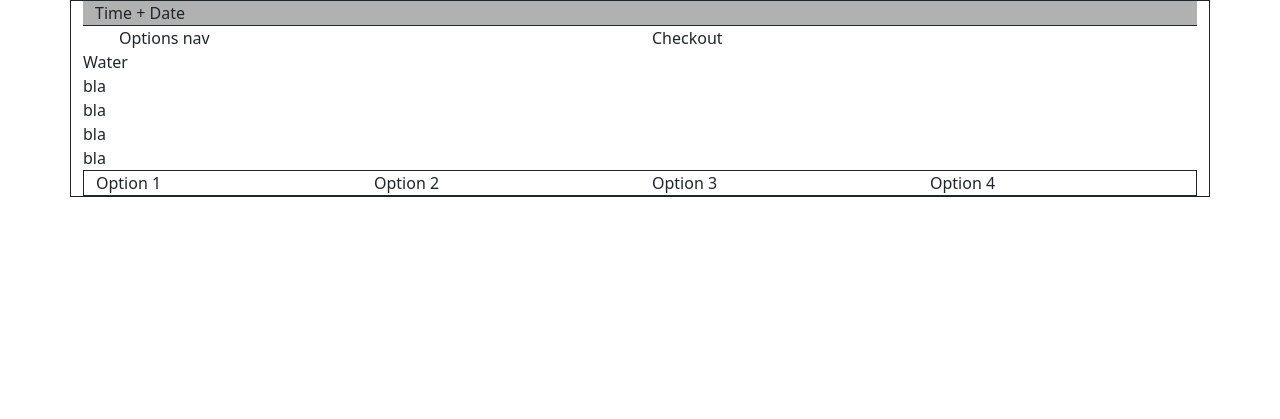
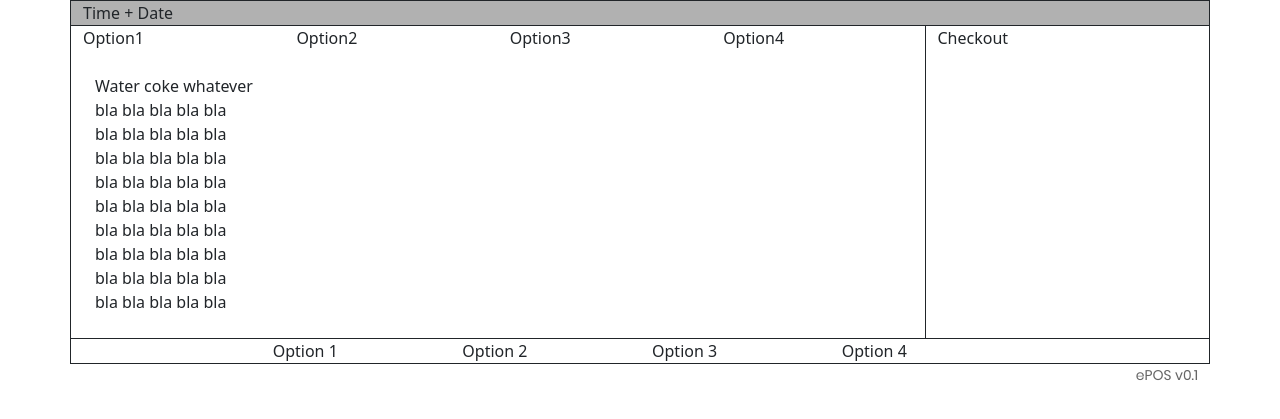
Before and after one commit to JEspitiaBriers/ePOS_University, a PHP site: page / in a window 1280 px wide. Shown: the top 419 px of the page. Run offline with PHP 8.4, Linux system fonts and the light colour scheme.

Commit message:
html structure and css amended

```diff
--- a/ePOS/index.html
+++ b/ePOS/index.html
@@ -12,30 +12,57 @@
     </head>
 
     <body>
-    <div id="superContainer" class="container border border-dark">
-        <div id="time" class="container border-bottom border-dark">
+       <div id="superContainer" class="containerSS">
+            <div id="time" class="container border border-dark">
                 Time + Date
             </div>
-        <div id="mainContainer" class="container border-top-0 border-dark">
+            <div id="mainContainer" class="container border-start border-end border-dark">
                 <div class="row">
-
-                <div id="itemsSelection" class="col border-dark">
-                    <nav class="container" class="border-bottom border-dark">Options nav</nav>
-                    <div class="row">Water <br>bla <br>bla <br>bla<br>bla</div>
+                    <div id="itemsSelection" class="col-9 border-dark">
+                        <nav class="col ">
+                            <div class="row">
+                                <div class="col">Option1</div>
+                                <div class="col">Option2</div>
+                                <div class="col">Option3</div>
+                                <div class="col">Option4</div>
                             </div>
-                <div id="checkout" class="col">Checkout</div>
+                        </nav>
+                        <div class="row p-4">
+                            Water coke whatever
+                            <br>bla bla bla bla bla
+                            <br>bla bla bla bla bla
+                            <br>bla bla bla bla bla
+                            <br>bla bla bla bla bla
+                            <br>bla bla bla bla bla
+                            <br>bla bla bla bla bla
+                            <br> bla bla bla bla bla
+                            <br> bla bla bla bla bla
+                            <br> bla bla bla bla bla
+                            <br>
                         </div>
                     </div>
-        <div id="bottomMemu" class="container border border-dark">
-            <div class="row">
+                    <div id="checkout" class="col border-start border-dark">
+                        Checkout
+                    </div>
+                </div>
+            </div>
+            <div id="bottomMemu" class="container">
+                <div class="row border border-dark border-bottom">
+                    <div class="col"></div>
                     <div class="col">Option 1</div>
                     <div class="col">Option 2</div>
                     <div class="col">Option 3</div>
                     <div class="col">Option 4</div>
+                    <div class="col"></div>
                 </div>
-        </div>
+                <footer class="row">
+                    <p id="footerText">
+                        ePOS v0.1
+                    </p>
+                </footer>
             </div>
 
+        </div>
     </body>
 
 </html>
--- a/ePOS/login/css/main.css
+++ b/ePOS/login/css/main.css
@@ -457,6 +457,8 @@ iframe {
 }
 
 
+
+
 /*------------------------------------------------------------------
 [ Responsive ]*/
 
@@ -535,3 +537,7 @@ iframe {
 #time {
     background-color: rgb(177, 177, 177);
 }
+
+#footerText{
+    text-align: right;
+}
```
Lines whose indentation alone changed are shown as unchanged.
